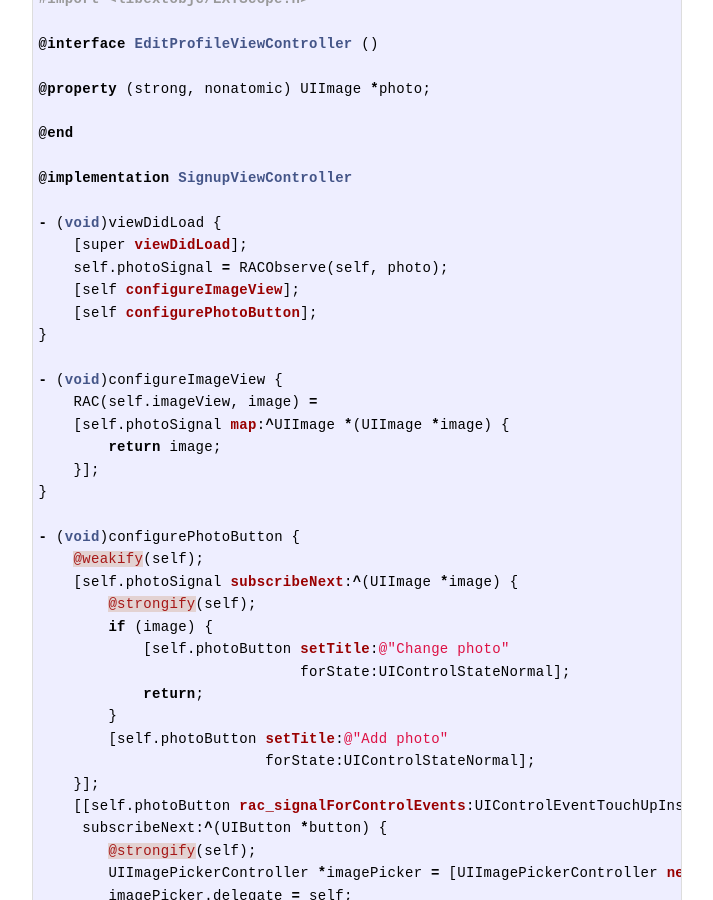
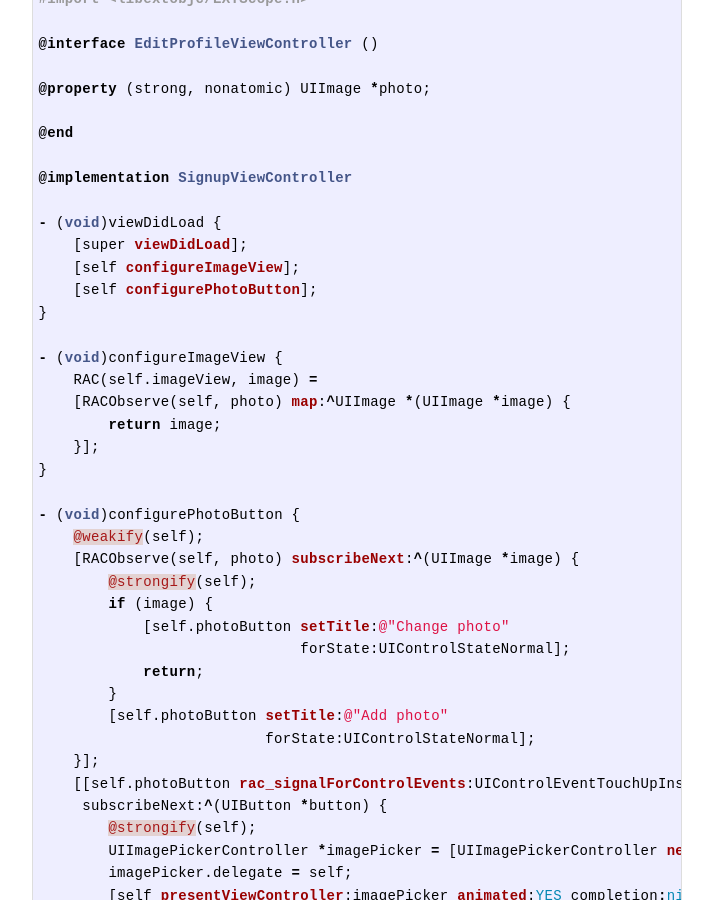
Before and after one commit to venmo/venmo.github.io, a Jekyll site: the page built from _posts/2014-05-20-ReactiveCocoa.md, in a window 1280 px wide and 900 px high, scrolled down 2336 px. Shown: the whole window, without its empty margins (283-996 px from the left). Built offline with Jekyll 4.4.1, drawn with Linux system fonts in a browser that asks for light colours; Markdown is read by kramdown in place of the engine named in the settings; some of the changed text lies outside the part shown.

Commit message:
Update ReactiveCocoa post

```diff
--- a/_posts/2014-05-21-ReactiveCocoa.md
+++ b/_posts/2014-05-20-ReactiveCocoa.md
@@ -4,7 +4,7 @@ title: "Blissful UI programming with ReactiveCocoa"
 author: Ben Guo
 ---
 
-We've recently started using [ReactiveCocoa](https://github.com/ReactiveCocoa/ReactiveCocoa) in the Venmo iOS app, and we've found that it provides an expressive, unified alternative to patterns like callback blocks, delegate methods, target-action, notifications, and KVO. If you haven't heard of ReactiveCocoa or Functional Reactive Programming (FRP), we recommend starting with [this awesome post by Josh Abernathy](http://blog.maybeapps.com/post/42894317939/input-and-output#fn:p42894317939-3) and [the official introduction](https://github.com/ReactiveCocoa/ReactiveCocoa#introduction). In this post, we'll walk through implementing a simple reactive user interface, with and without ReactiveCocoa. Hopefully, we'll inspire you to start experimenting with FRP on your own!
+We've recently started using [ReactiveCocoa](https://github.com/ReactiveCocoa/ReactiveCocoa) in the Venmo iOS app, and we've found that it provides an expressive, unified alternative to patterns like callback blocks, delegate methods, target-action, notifications, and KVO. If you haven't heard of ReactiveCocoa or Functional Reactive Programming (FRP), we recommend starting with [this awesome post by Josh Abernathy](http://blog.maybeapps.com/post/42894317939/input-and-output) and [the official introduction](https://github.com/ReactiveCocoa/ReactiveCocoa#introduction). In this post, we'll walk through implementing a simple reactive user interface, with and without ReactiveCocoa. Hopefully, we'll inspire you to start experimenting with FRP on your own!
 
 We'll be working on a simple signup form that looks like this:
 
@@ -90,21 +90,20 @@ Imperative programming involves describing _how_ to do something. Reactive progr
 
 - (void)viewDidLoad {
     [super viewDidLoad];
-    self.photoSignal = RACObserve(self, photo);
     [self configureImageView];
     [self configurePhotoButton];
 }
 
 - (void)configureImageView {
     RAC(self.imageView, image) =
-    [self.photoSignal map:^UIImage *(UIImage *image) {
+    [RACObserve(self, photo) map:^UIImage *(UIImage *image) {
         return image;
     }];
 }
 
 - (void)configurePhotoButton {
     @weakify(self);
-    [self.photoSignal subscribeNext:^(UIImage *image) {
+    [RACObserve(self, photo) subscribeNext:^(UIImage *image) {
         @strongify(self);
         if (image) {
             [self.photoButton setTitle:@"Change photo"
```
